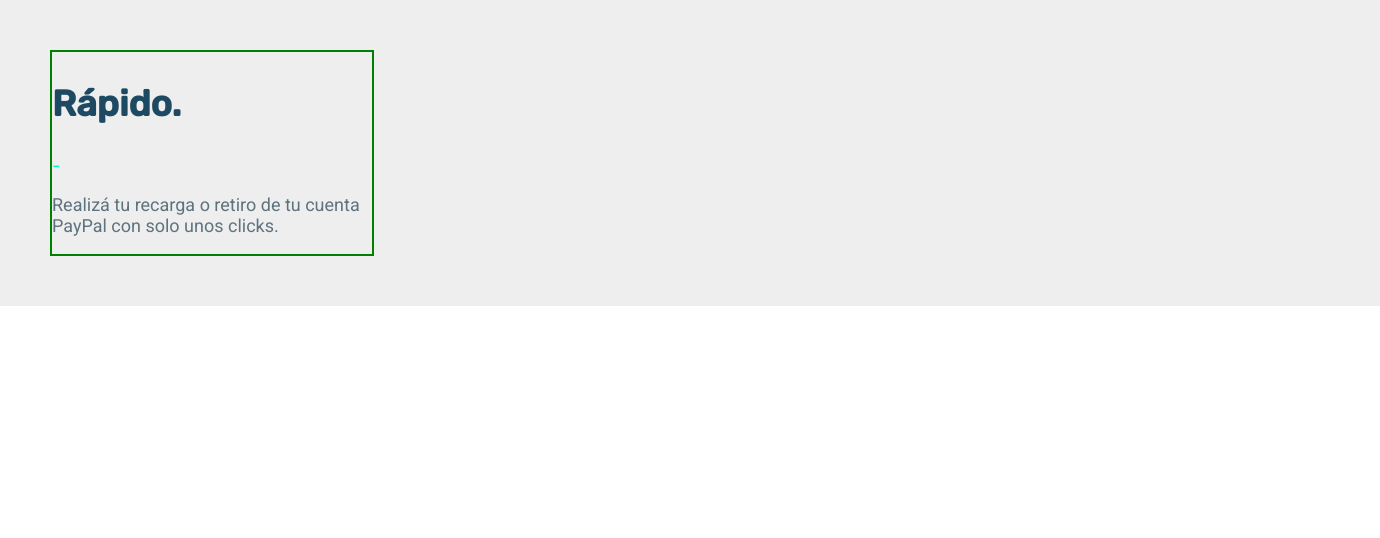
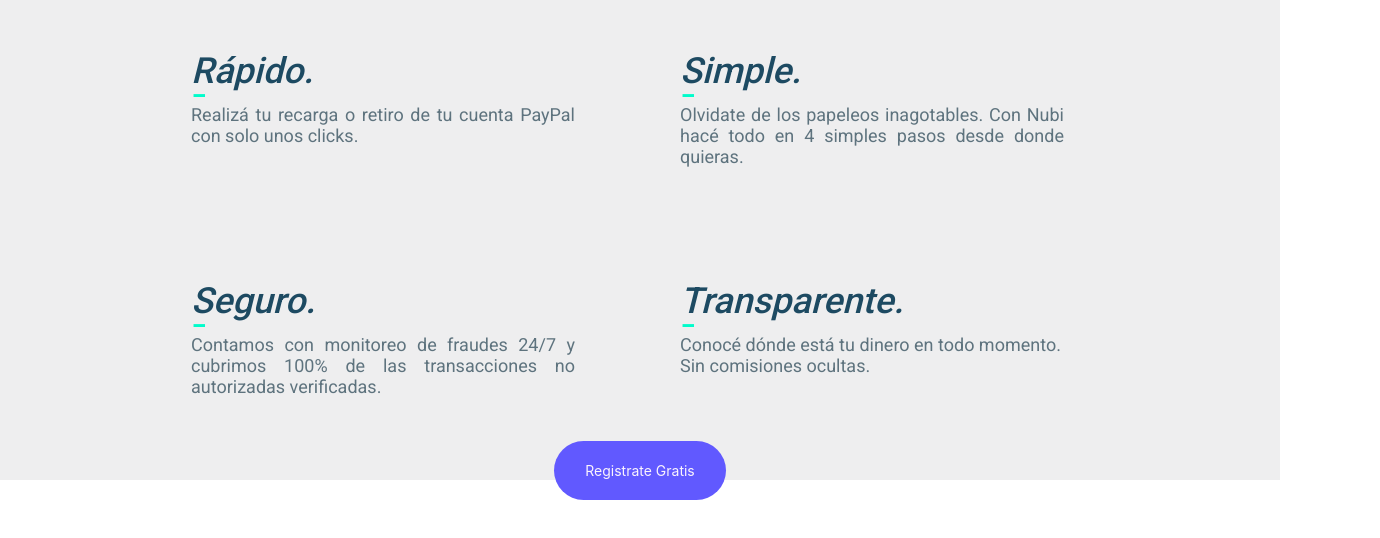
Before and after one commit to jonathanlevrero/NubiProyecto, a React (Create React App) app in the folder nubilanding/: page / in a window 1280 px wide. Shown: the top 538 px of the page, 1380 px wide, since content can reach past the window. Built offline with nearby package versions, Linux system fonts and the light colour scheme.

Commit message:
modifique el orden de los contenedores agregue un contenedor y termine de darle estilos a los contenedores y al boton

```diff
--- a/nubilanding/src/App.js
+++ b/nubilanding/src/App.js
@@ -1,6 +1,6 @@
 import React from 'react';
 import './App.css';
-import Beneficios from './componentes/beneficios/beneficios';
+import Beneficios from './components/beneficios/beneficios';
 
 function App() {
   return (
--- a/nubilanding/src/componentes/beneficios/beneficios.js
+++ /dev/null
@@ -1,35 +0,0 @@
-import React from 'react';
-import styles from './styles.module.scss'
-
-class Beneficios extends React.Component{
-    render(){
-        return(
-            <div className= {styles.contenedor}>
-                <div className={styles.Contenedor}>
-                    <h2 className={styles.titulo}>Rápido.</h2>
-                    <p className={styles.guion}>-</p>
-                    <p className={styles.texto}>Realizá tu recarga o retiro de tu cuenta PayPal con solo unos clicks.</p>
-                </div>
-                {/*<div className={styles.Contenedor}>
-                    <h2 className={styles.titulo}>Seguro.</h2>
-                    <p className={styles.guion}>-</p>
-                    <p className={styles.texto}>Contamos con monitoreo de fraudes 24/7 y cubrimos 100% de las transacciones no autorizadas verificadas.</p>
-                </div>
-                <div className={styles.Contenedor}>
-                    <h2 className={styles.titulo}>Simple.</h2>
-                    <p className={styles.guion}>-</p>
-                    <p className={styles.texto}>Olvidate de los papeleos inagotables. Con Nubi hacé todo en 4 simples pasos desde donde quieras.</p>
-                </div>
-                <div className={styles.Contenedor}>
-                    <h2 className={styles.titulo}>Transparente.</h2>
-                    <p className={styles.guion}>-</p>
-                    <p className={styles.texto}>Conocé dónde está tu dinero en todo momento.
-                       <br></br> Sin comisiones ocultas.</p>
-                </div>
-        <botton>Registrate Gratis</botton>*/}
-            </div>
-        )
-    }
-}
-
-export default Beneficios;
--- a/nubilanding/src/componentes/beneficios/styles.module.scss
+++ /dev/null
@@ -1,50 +0,0 @@
-@import url("https://fonts.googleapis.com/css?family=Roboto:400,500|Rubik:300,400,500,500i&display=swap");
-
-.contenedor {
-  /*no tiene que tener margin*/
-  width: 100%;
-  height: 50%;
-  border: 50px solid transparent;
-  background-color: #EEEEEF;
-
-
-}
-
-.Contenedor {
-
-  width: 25%; /*el ancho esta bien en web*/
-  height: 250%;
-  border: green solid 2px;
-  text-align: left;
-
-
-}
-
-.titulo{
-  color:#1D4A62;
-  font-family: 'Rubik';
-  font-size: 36px;
-}
-.guion{
-  color:#00FCCB;
-  font-size: 18px;
-
-}
-
-.texto{
-  color:#5E737E;
-  font-size: 18px;
-  font-family: 'Roboto';
-}
-
-/*.boton{
-  background-color: #6159FF;
-  color:#FAF3FD;
-}
-subtitulo:
-guion:
-parrafo:
-fondo:
-boton-fondo:
-letra-boton:
-*/
--- /dev/null
+++ b/nubilanding/src/components/beneficios/beneficios.js
@@ -0,0 +1,42 @@
+import React from 'react';
+import styles from './styles.module.scss'
+
+class Beneficios extends React.Component{
+    render(){
+        return(
+            <div className= {styles.contenedorGeneral}>
+
+                <div className={styles.contenedor}>
+                    <div className={styles.Contenedor}>
+                        <h2 className={styles.titulo}>Rápido.</h2>
+                        <p className={styles.guion}>-</p>
+                        <p className={styles.texto}>Realizá tu recarga o retiro de tu cuenta PayPal con solo unos clicks.</p>
+                    </div>
+
+                    <div className={styles.Contenedor}>
+                        <h2 className={styles.titulo}>Simple.</h2>
+                        <p className={styles.guion}>-</p>
+                        <p className={styles.texto}>Olvidate de los papeleos inagotables. Con Nubi hacé todo en 4 simples pasos desde donde quieras.</p>
+                    </div>
+
+                    <div className={styles.Contenedor}>
+                        <h2 className={styles.titulo}>Seguro.</h2>
+                        <p className={styles.guion}>-</p>
+                        <p className={styles.texto}>Contamos con monitoreo de fraudes 24/7 y cubrimos 100% de las transacciones no autorizadas verificadas.</p>
+                    </div>
+
+                    <div className={styles.Contenedor}>
+                        <h2 className={styles.titulo}>Transparente.</h2>
+                        <p className={styles.guion}>-</p>
+                        <p className={styles.texto}>Conocé dónde está tu dinero en todo momento.
+                        <br></br> Sin comisiones ocultas.</p>
+                    </div>
+                </div>
+                    <botton className={styles.boton}>Registrate Gratis</botton>
+
+            </div>
+        )
+    }
+}
+
+export default Beneficios;
--- /dev/null
+++ b/nubilanding/src/components/beneficios/styles.module.scss
@@ -0,0 +1,64 @@
+@import url("https://fonts.googleapis.com/css?family=Roboto:400,500|Rubik:300,400,500,500i&display=swap");
+
+
+
+.contenedorGeneral{
+  width: 100%;
+  height: 200%;
+  background-color: #EEEEEF;
+
+}
+
+/*al .Contenedor genral ponerle weight de 100% para que los 4 c tengan el mismo espacio ya esta*/
+.contenedor {
+  /*no tiene que tener margin*/
+  width: 100%;
+  height: 100%;
+  display: flex;
+  flex-wrap:wrap;
+  justify-content: center;
+
+  }
+
+.Contenedor {
+
+  width: 30%; /*el ancho esta bien en web*/
+  height: 250%;
+  text-align: justify;
+  margin: 5px 50px 30px 25px;
+  padding: 15px;
+
+
+}
+
+
+.titulo{
+  color:#1D4A62;
+  font-family: 'Roboto';
+  font-weight: 500; /*esto es para especificar ? grosor*/
+  font-size: 36px;
+  font-style: italic;
+}
+.guion{
+  color:#00FCCB;
+  font-size: 36px;
+  margin:  -50px auto -30px; /*solo arriba y abajo*/
+
+}
+
+.texto{
+  color:#5E737E;
+  font-size: 18px;
+  font-family: 'Roboto';
+}
+
+.boton{
+  font-size:14px;
+  background-color: #6159FF;
+  color:#FAF3FD;
+  border: transparent solid 1px;
+  border-radius: 30px;
+  padding: 20px 30px;
+
+
+}
```
